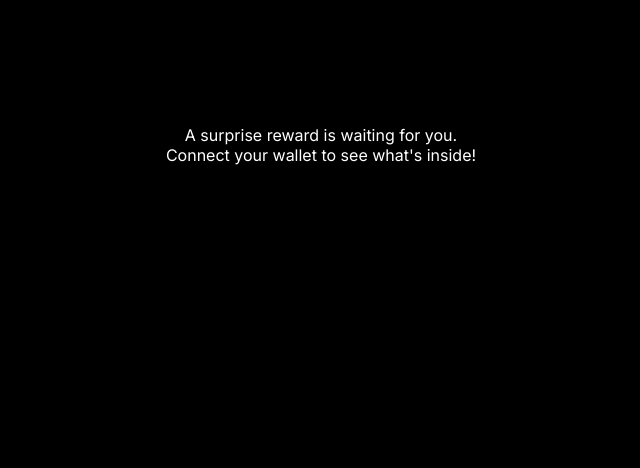
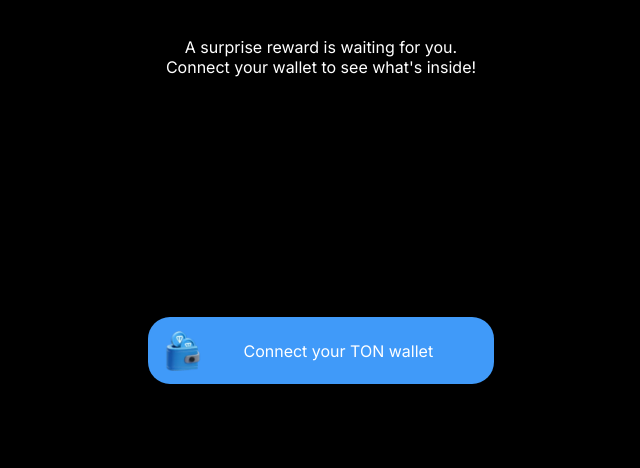
Before and after one commit to Karmachka/Karmachka.github.io, a plain HTML site: page hamster/index.html in a window 1280 px wide. Shown: the part 332-800 px from the top of the page, without its empty margins (319-959 px from the left). Drawn offline with Linux system fonts and the light colour scheme.

Commit message:
Update style.css

```diff
--- a/hamster/style.css
+++ b/hamster/style.css
@@ -55,11 +55,11 @@
 	text-align: center;
 }
 .sdad {
-	padding-top: 10%;
+	padding-top: 5vh;
 }
 .btn-new {
 	display: flex;
-	margin-top: 60%;
+	margin-top: 30vh;
 	height: 67px;
 	width: 346px;
 	border-radius: 22px;
```
